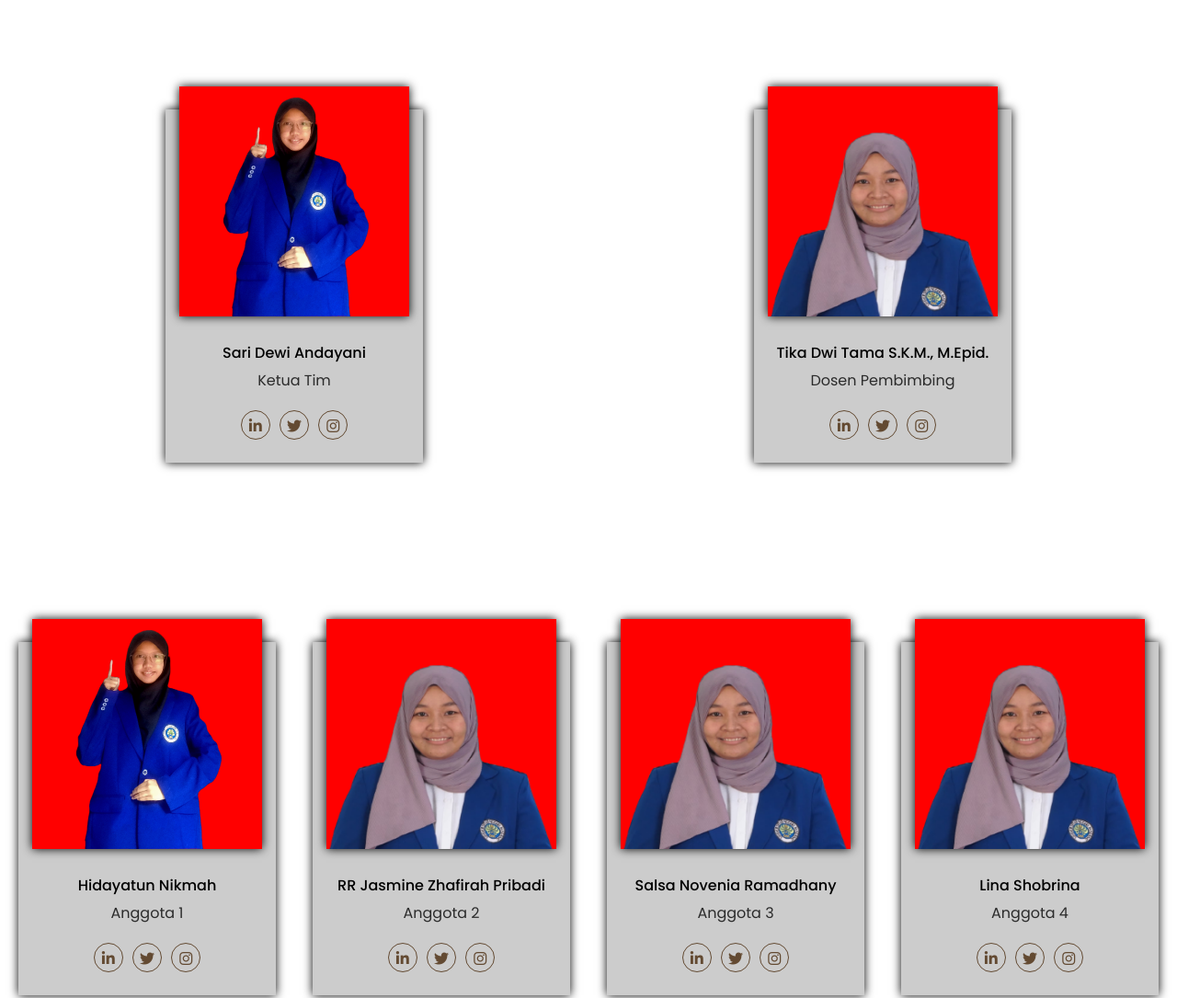
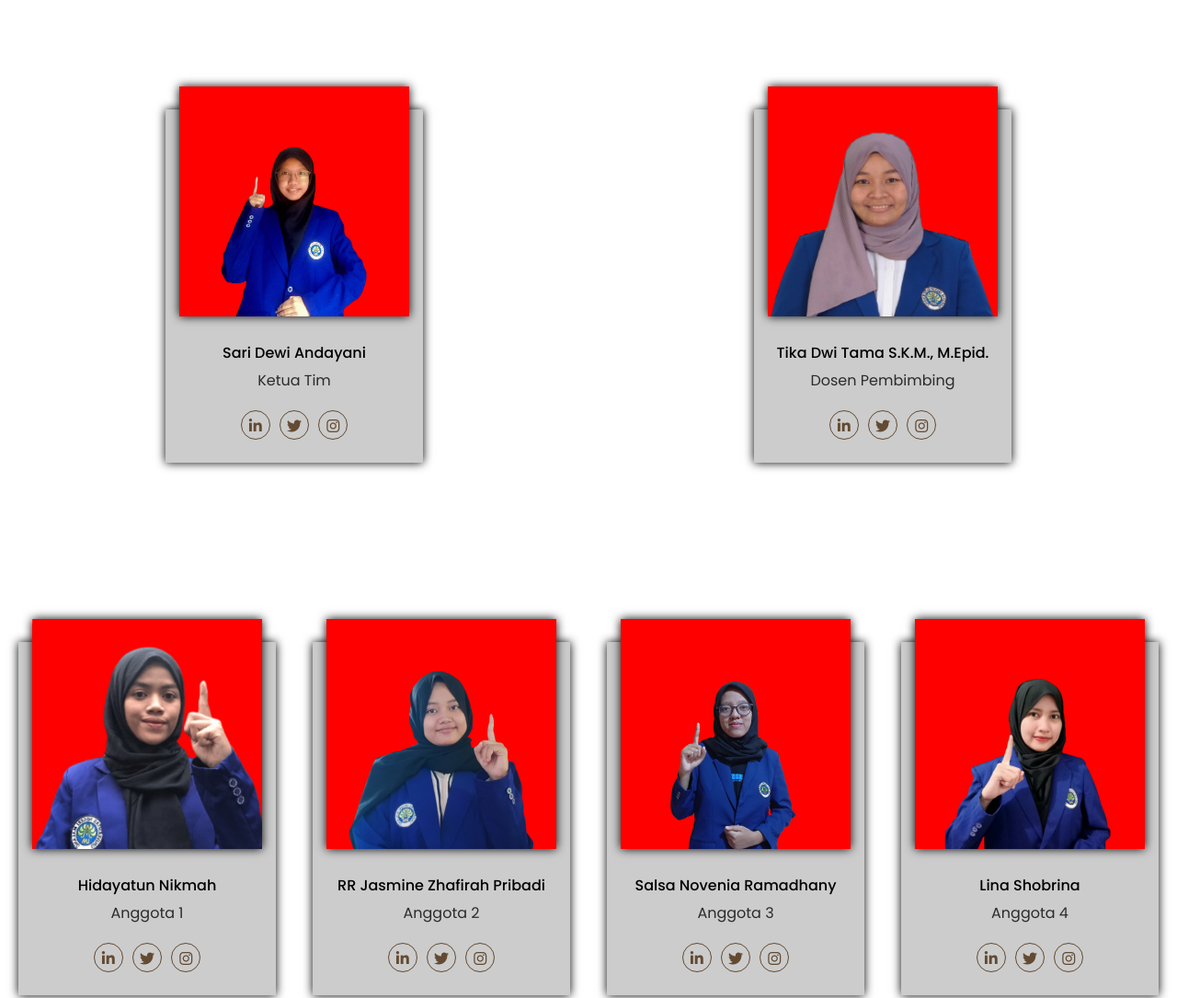
Before and after one commit to ahmadammarm/eclipse-glow-hair-pkm, a plain HTML site: page index.html in a window 1280 px wide. Shown: the part 5758-6843 px from the top of the page at 92% size. Drawn offline with nearby package versions, Linux system fonts and the light colour scheme.

Commit message:
update team session

```diff
--- a/index.html
+++ b/index.html
@@ -470,10 +470,7 @@
         <div class="team-row">
           <div class="team-item" data-aos="flip-right" data-aos-duration="2000">
             <div class="team-item-inner" id="ketua">
-              <img
-                src="img/Sari_Dewi_Andayani-fotor-bg-remover-202309052055.png"
-                alt=""
-              />
+              <img src="img/sari_dewi.png" alt="" />
               <h4>Sari Dewi Andayani</h4>
               <p>Ketua Tim</p>
               <div class="social-links">
@@ -521,10 +518,7 @@
             data-aos-duration="2000"
           >
             <div class="team-item-inner-2">
-              <img
-                src="img/Sari_Dewi_Andayani-fotor-bg-remover-202309052055.png"
-                alt=""
-              />
+              <img src="img/Nikmah.png" alt="" />
               <h4>Hidayatun Nikmah</h4>
               <p>Anggota 1</p>
               <div class="social-links-2">
@@ -548,7 +542,10 @@
             data-aos-duration="2000"
           >
             <div class="team-item-inner-2">
-              <img src="img/bu_tika.png" alt="" />
+              <img
+                src="img/Jasmine-fotor-bg-remover-2023090616579.png"
+                alt=""
+              />
               <h4>RR Jasmine Zhafirah Pribadi</h4>
               <p>Anggota 2</p>
               <div class="social-links-2">
@@ -572,9 +569,11 @@
             data-aos-duration="2000"
           >
             <div class="team-item-inner-2">
-              <img src="img/bu_tika.png" alt="" />
-              <h4>Salsa Novenia Ramadhany
-              </h4>
+              <img
+                src="img/Salsa_Novenia-fotor-bg-remover-20230906165910.png"
+                alt=""
+              />
+              <h4>Salsa Novenia Ramadhany</h4>
               <p>Anggota 3</p>
               <div class="social-links-2">
                 <a href="#">
@@ -597,9 +596,11 @@
             data-aos-duration="2000"
           >
             <div class="team-item-inner-2">
-              <img src="img/bu_tika.png" alt="" />
-              <h4>Lina Shobrina
-              </h4>
+              <img
+                src="img/Lina_Shobrina-removebg-preview-fotor-bg-remover-2023090617145.png"
+                alt=""
+              />
+              <h4>Lina Shobrina</h4>
               <p>Anggota 4</p>
               <div class="social-links-2">
                 <a href="#">
@@ -620,6 +621,9 @@
     </div>
     <!-- Team Session End -->
 
+    <!-- Contact Session Start -->
+
+    <!-- Contact Session End -->
     <!-- Footer Start -->
     <div class="footer-bottom">
       <div class="footer-container">
--- a/style.css
+++ b/style.css
@@ -49,6 +49,12 @@ body::-webkit-scrollbar-track {
 /* Gaya corner (sudut) scrollbar */
 body::-webkit-scrollbar-corner {
   background-color: #f1f1f1;
+}
+
+@media screen and (max-width: 767px) {
+  body::-webkit-scrollbar {
+    display: none;
+  }
 }
 
 header {
```
Also changed, not shown: img/Jasmine-fotor-bg-remover-2023090616579.png (added), img/Lina_Shobrina-removebg-preview-fotor-bg-remover-2023090617145.png (added), img/Nikmah.png (added), img/Salsa_Novenia-fotor-bg-remover-20230906165910.png (added), img/Sari_Dewi_Andayani-fotor-bg-remover-202309052055.png (deleted), img/sari_dewi.png (added), 1 other file.
